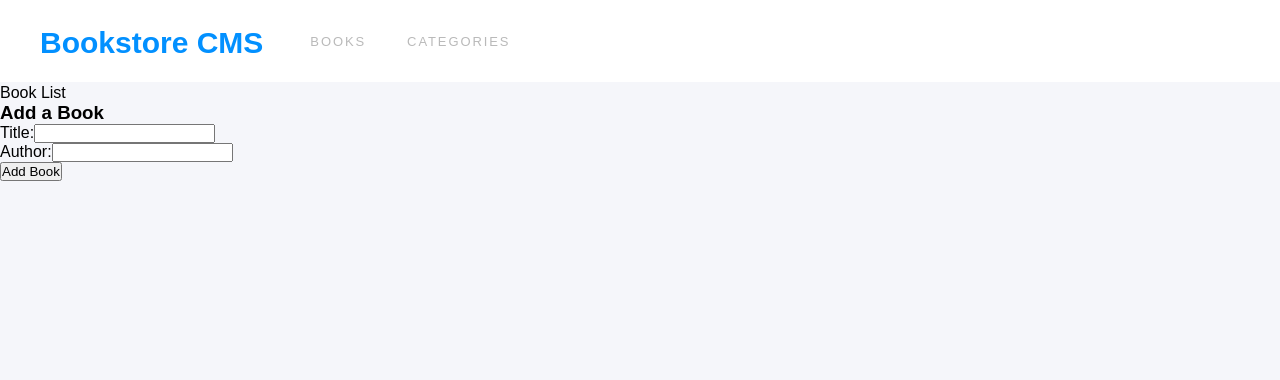
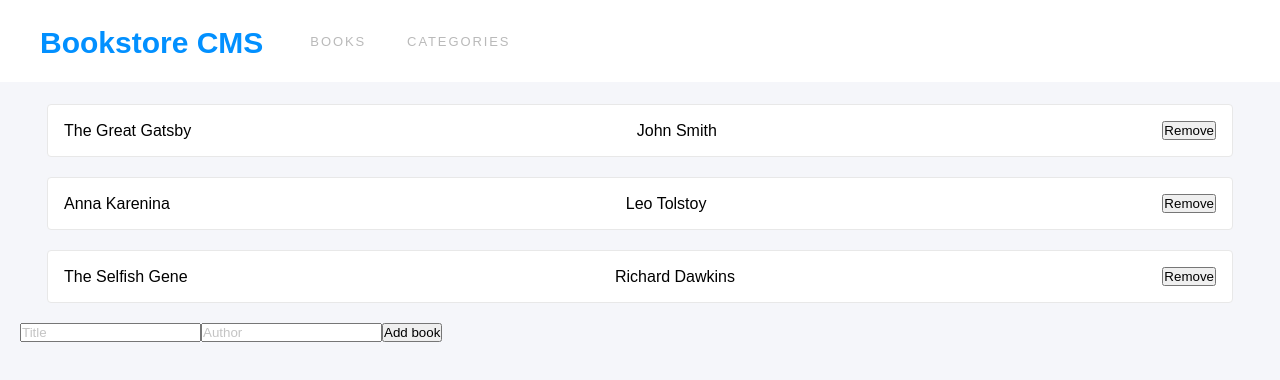
Before and after one commit to abiy006/Bookstore-React, a React (Create React App) app: page / in a window 1280 px wide. Shown: the top 380 px of the page. Built offline with nearby package versions, Linux system fonts and the light colour scheme.

Commit message:
Use redux in react components is completed

```diff
--- a/src/App.css
+++ b/src/App.css
@@ -221,6 +221,11 @@ body {
 .add-book form {
   display: flex;
   justify-content: space-between;
+
+}
+
+.books-container-section form {
+  margin: 20px;
 }
 
 .add-book input {
--- a/src/components/AddBook.js
+++ b/src/components/AddBook.js
@@ -1,51 +1,37 @@
 import { useState } from 'react';
-import { v4 as uuid } from 'uuid';
 import { useDispatch } from 'react-redux';
-import { addBook, getBookList } from './api/getApiData';
+import { addBook } from '../redux/books/booksSlice';
 
 export default function AddBook() {
-  const [book, setBook] = useState({
-    title: '',
-    author: '',
-  });
+  const [formData, setFormData] = useState({ title: '', author: '' });
   const dispatch = useDispatch();
-  const URL = 'https://us-central1-bookstore-api-e63c8.cloudfunctions.net/bookstoreApi/apps/';
-
   const handleInputChange = (e) => {
-    const { name, value } = e.target;
-    setBook((prevState) => ({
-      ...prevState,
-      [name]: value,
-    }));
+    setFormData({ ...formData, [e.target.name]: e.target.value });
   };
-
   const handleSubmit = (e) => {
     e.preventDefault();
-    const itemId = uuid();
-    dispatch(addBook({
-      URL,
-      newBook: {
-        item_id: itemId,
-        ...book,
-        category: '',
-      },
-    })).then(() => {
-      dispatch(getBookList(URL));
-    });
-    setBook({
-      title: '',
-      author: '',
-    });
+    dispatch(addBook({ ...formData, id: Math.random().toString() }));
+    setFormData({ title: '', author: '' });
   };
-
   return (
-    <div className="add-book">
-      <h2>Add new book</h2>
-      <form onSubmit={handleSubmit}>
-        <input type="text" placeholder="Title" name="title" value={book.title} onChange={handleInputChange} required />
-        <input type="text" placeholder="Author" name="author" value={book.author} onChange={handleInputChange} required />
-        <button type="submit">Add book</button>
-      </form>
-    </div>
+    <form onSubmit={handleSubmit}>
+      <input
+        type="text"
+        name="title"
+        placeholder="Title"
+        value={formData.title}
+        onChange={handleInputChange}
+        required
+      />
+      <input
+        type="text"
+        name="author"
+        placeholder="Author"
+        value={formData.author}
+        onChange={handleInputChange}
+        required
+      />
+      <button type="submit">Add book</button>
+    </form>
   );
 }
--- a/src/components/Book.js
+++ b/src/components/Book.js
@@ -1,49 +1,18 @@
 import PropTypes from 'prop-types';
-import React from 'react';
 import { useDispatch } from 'react-redux';
-import { getBookList, removeBook } from './api/getApiData';
+import { removeBook } from '../redux/books/booksSlice';
 
-const Book = ({ title, author, itemId }) => {
+const Book = ({ title, author, id }) => {
   const dispatch = useDispatch();
-  const URL = 'https://us-central1-bookstore-api-e63c8.cloudfunctions.net/bookstoreApi/apps/';
-
-  const handleRemove = async () => {
-    try {
-      await dispatch(removeBook({ URL, itemId }));
-      dispatch(getBookList(URL));
-    } catch (error) {
-      console.log(error);
-    }
+  const handleRemoveBook = () => {
+    dispatch(removeBook(id));
   };
 
   return (
     <div className="book-container">
-      <div className="book-info">
-        <p className="book-category">Action</p>
-        <p className="book-title">{title}</p>
-        <p className="book-author">{author}</p>
-        <div className="btn-container">
-          <button className="btn-comment-book" type="button">Comment</button>
-          <div className="vertical-line"> </div>
-          <button type="button" onClick={() => handleRemove()}>Remove</button>
-          <div className="vertical-line"> </div>
-
-          <button className="btn-edit-book" type="button">Edit</button>
-        </div>
-      </div>
-      <div className="right-container">
-        <div className="chart"> </div>
-        <div className="progress-container">
-          <div className="progress-percentage">70%</div>
-          <div className="progress-status">Completed</div>
-        </div>
-        <div className="vertical-line-big"> </div>
-        <div className="chapter-container">
-          <div className="current-chapter">CURRENT CHAPTER</div>
-          <div className="chapter-name">Chapter 17</div>
-          <button type="button" className="update-progress-btn">UPDATE PROGRESS</button>
-        </div>
-      </div>
+      <p>{title}</p>
+      <p>{author}</p>
+      <button type="button" onClick={handleRemoveBook}>Remove</button>
     </div>
   );
 };
@@ -51,7 +20,7 @@ const Book = ({ title, author, itemId }) => {
 Book.propTypes = {
   title: PropTypes.string.isRequired,
   author: PropTypes.string.isRequired,
-  itemId: PropTypes.string.isRequired,
+  id: PropTypes.string.isRequired,
 };
 
 export default Book;
--- a/src/components/BookList.js
+++ b/src/components/BookList.js
@@ -1,54 +1,17 @@
-import { useState } from 'react';
+import { useSelector } from 'react-redux';
+import AddBook from './AddBook';
+import Book from './Book';
 
-function BookList() {
-  const [books, setBooks] = useState([]);
-  const [title, setTitle] = useState('');
-  const [author, setAuthor] = useState('');
-
-  const handleSubmit = (e) => {
-    e.preventDefault();
-    const newBook = { title, author };
-    setBooks([...books, newBook]);
-    setTitle('');
-    setAuthor('');
-  };
-
-  const handleRemove = (title) => {
-    setBooks(books.filter((book) => book.title !== title));
-  };
+export default function BookList() {
+  const bookList = useSelector((state) => state.booklist.value);
 
   return (
-    <section>
-      <p>Book List</p>
-      <ul>
-        {books.map((book) => (
-          <li key={book.title}>
-            {book.title }
-            by
-            { book.author }
-            <button type="button" onClick={() => handleRemove(book.title)}>Remove</button>
-          </li>
-        ))}
-      </ul>
+    <section className="books-container-section">
+      {bookList.map((book) => (
+        <Book key={book.id} title={book.title} author={book.author} id={book.id} />
+      ))}
 
-      <h3>Add a Book</h3>
-      <form onSubmit={handleSubmit}>
-        <div>
-          <label htmlFor="title">
-            Title:
-            <input id="title" type="text" value={title} onChange={(e) => setTitle(e.target.value)} />
-          </label>
-        </div>
-        <div>
-          <label htmlFor="author">
-            Author:
-            <input id="author" type="text" value={author} onChange={(e) => setAuthor(e.target.value)} />
-          </label>
-        </div>
-        <button type="submit">Add Book</button>
-      </form>
+      <AddBook />
     </section>
   );
 }
-
-export default BookList;
--- a/src/redux/books/booksSlice.js
+++ b/src/redux/books/booksSlice.js
@@ -1,7 +1,26 @@
 import { createSlice } from '@reduxjs/toolkit';
 
 const initialState = {
-  bookItems: [],
+  value: [
+    {
+      id: 'item1',
+      title: 'The Great Gatsby',
+      author: 'John Smith',
+      category: 'Fiction',
+    },
+    {
+      id: 'item2',
+      title: 'Anna Karenina',
+      author: 'Leo Tolstoy',
+      category: 'Fiction',
+    },
+    {
+      id: 'item3',
+      title: 'The Selfish Gene',
+      author: 'Richard Dawkins',
+      category: 'Nonfiction',
+    },
+  ],
 };
 
 const booksSlice = createSlice({
@@ -9,14 +28,14 @@ const booksSlice = createSlice({
   initialState,
   reducers: {
     addBook: (state, action) => {
-      state.bookItems.push(action.payload);
+      state.value = [...state.value, action.payload];
     },
+
     removeBook: (state, action) => {
-      state.bookItems = state.bookItems.filter((book) => book.id !== action.payload);
+      state.value = state.value.filter((book) => book.id !== action.payload);
     },
   },
 });
 
 export const { addBook, removeBook } = booksSlice.actions;
-
 export default booksSlice.reducer;
```
